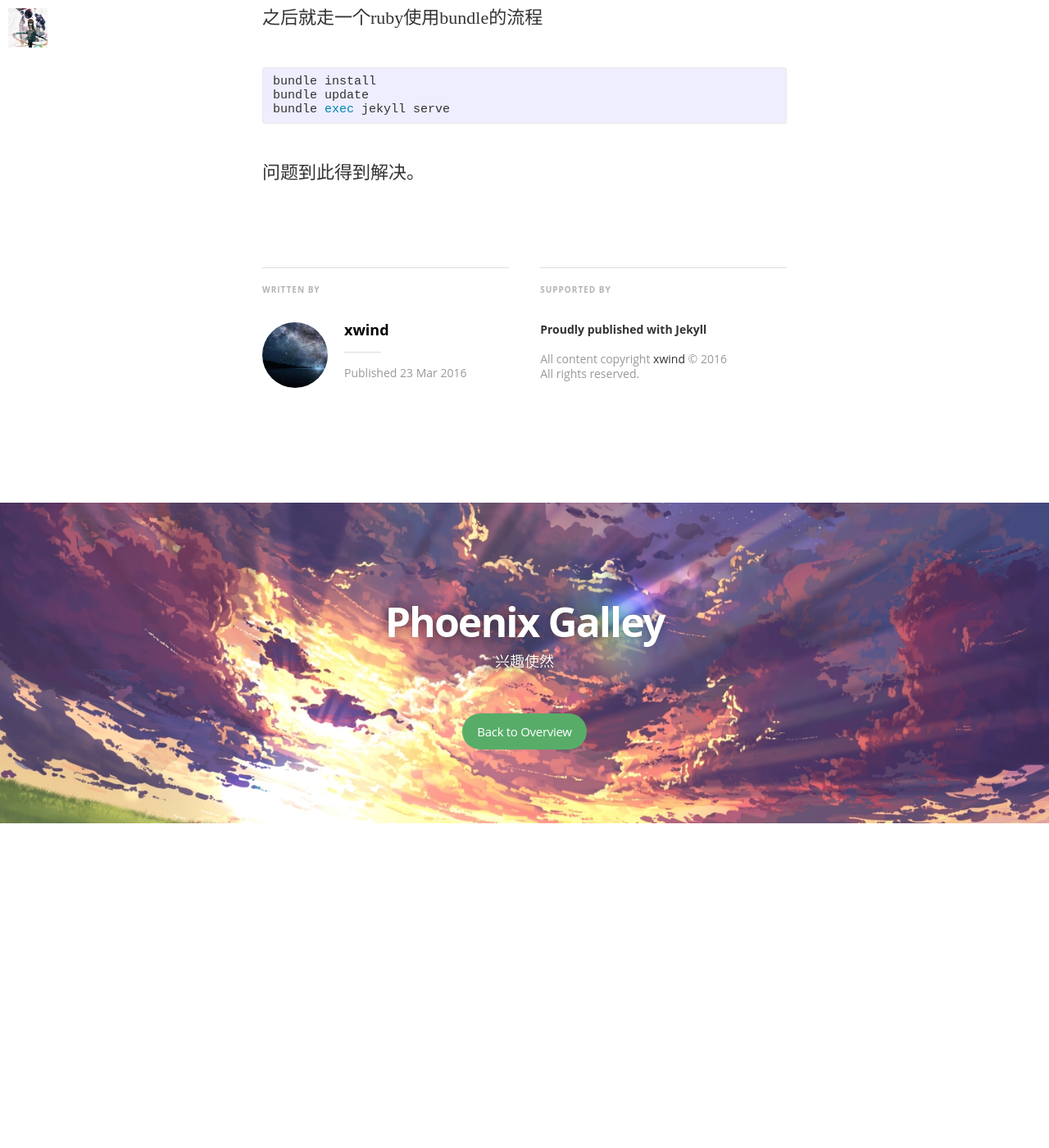
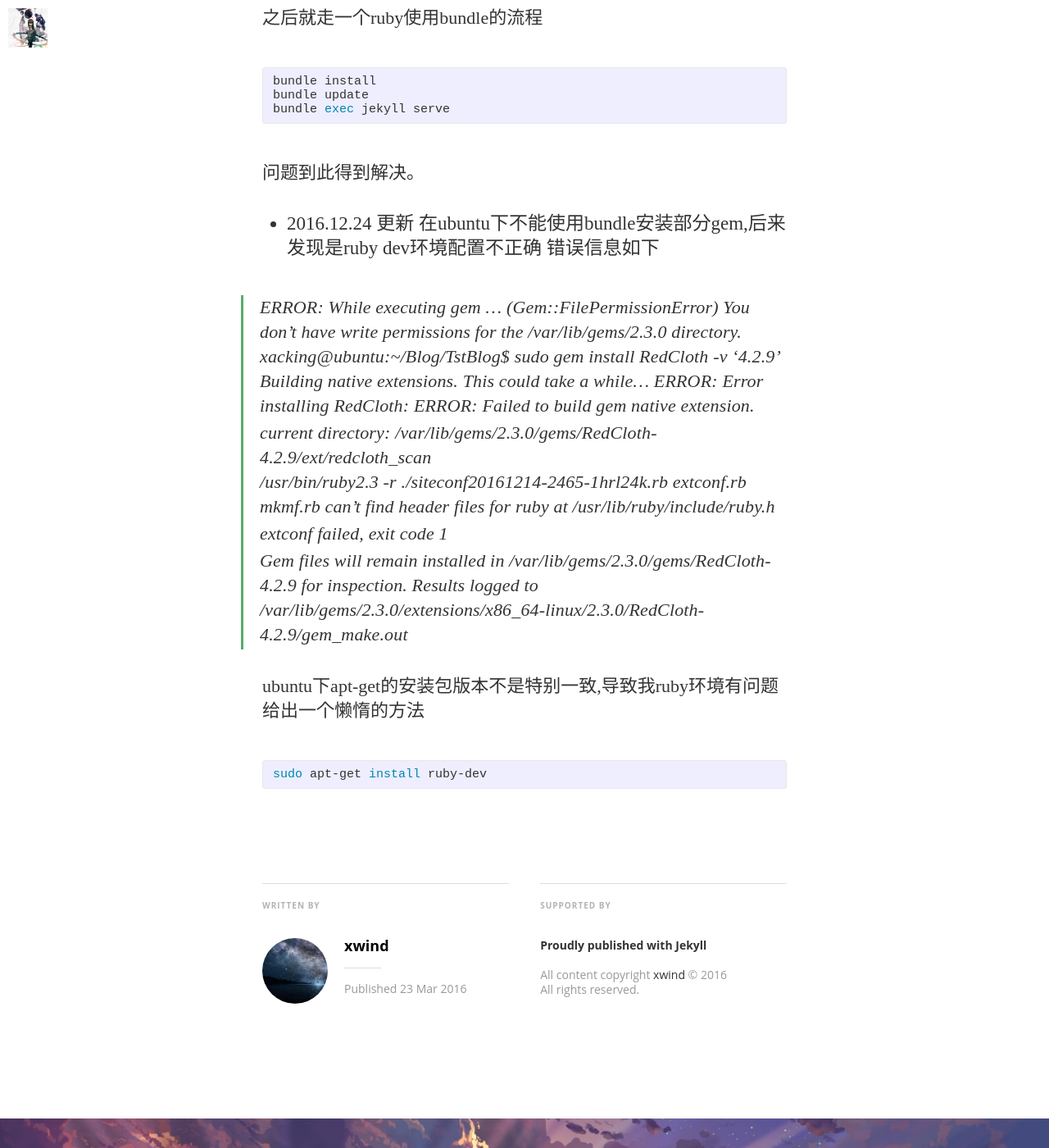
Before and after one commit to xwind/xwind.github.io, a Jekyll site: the page built from _posts/2016-03-24-jekyll-training-0.markdown, in a window 1280 px wide and 1400 px high, scrolled down 2040 px. Shown: the whole window at 82% size. Built offline with Jekyll 4.4.1, drawn with Linux system fonts in a browser that asks for light colours; nearby versions of some CDN libraries; some web fonts are replaced; comment, search, counter and statistics services are not loaded; before the commit the page ends 3044 px from its top, so only the background shows below that; some of the changed text lies outside the part shown.

Commit message:
jekyll update again

```diff
--- a/_posts/2016-03-24-jekyll-training-0.markdown
+++ b/_posts/2016-03-24-jekyll-training-0.markdown
@@ -74,3 +74,30 @@ bundle exec jekyll serve
 {% endhighlight ruby %}
 
 问题到此得到解决。
+
+* 2016.12.24 更新
+在ubuntu下不能使用bundle安装部分gem,后来发现是ruby dev环境配置不正确
+错误信息如下
+
+> ERROR:  While executing gem ... (Gem::FilePermissionError)
+> 	You don't have write permissions for the /var/lib/gems/2.3.0 directory.
+> xacking@ubuntu:~/Blog/TstBlog$ sudo gem install RedCloth -v '4.2.9'
+> Building native extensions.  This could take a while...
+> ERROR:  Error installing RedCloth:
+>  	ERROR: Failed to build gem native extension.
+>
+> current directory: /var/lib/gems/2.3.0/gems/RedCloth-4.2.9/ext/redcloth_scan
+> /usr/bin/ruby2.3 -r ./siteconf20161214-2465-1hrl24k.rb extconf.rb
+> mkmf.rb can't find header files for ruby at /usr/lib/ruby/include/ruby.h
+>
+> extconf failed, exit code 1
+>
+> Gem files will remain installed in /var/lib/gems/2.3.0/gems/RedCloth-4.2.9 for inspection.
+> Results logged to /var/lib/gems/2.3.0/extensions/x86\_64-linux/2.3.0/RedCloth-4.2.9/gem_make.out
+
+
+ubuntu下apt-get的安装包版本不是特别一致,导致我ruby环境有问题
+给出一个懒惰的方法
+{% highlight bash %}
+sudo apt-get install ruby-dev
+{% endhighlight bash %}
--- a/_posts/2016-12-13-proxychain.markdown
+++ b/_posts/2016-12-13-proxychain.markdown
@@ -19,11 +19,12 @@ sudo apt-get install proxychains
 
 * 编辑proxychains配置
 
-1. poxychains路径位置
+poxychains路径位置
 {% highlight bash %}
 vim /etc/proxychains.conf
 {% endhighlight bash %}
-2. 修改socks4条目,其中1080为你自己的端口
+
+修改socks4条目,其中1080为你自己的端口
 {% highlight bash %}
 socks5 127.0.0.1 1080
 {% endhighlight bash %}
```
Also changed, not shown: 1 other file.
